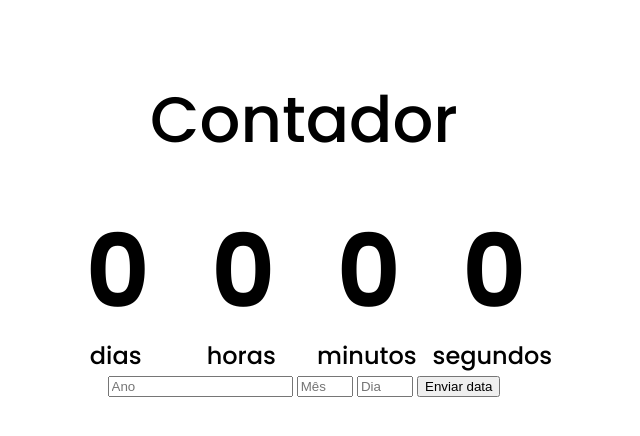
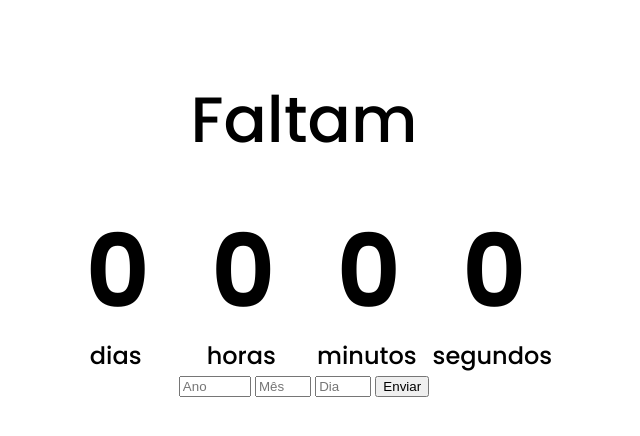
Before and after one commit to LeonardoTorresRodrigues/contador, a plain HTML site: page index.html in a window 1280 px wide. Shown: the whole page, without its empty margins (336-976 px from the left). Drawn offline with Linux system fonts and the light colour scheme.

Commit message:
Alterando h1

```diff
--- a/index.html
+++ b/index.html
@@ -9,7 +9,7 @@
     <title>Contador</title>
 </head>
 <body>
-    <h1>Contador</h1>
+    <h1>Faltam</h1>
 
     <div class="countdown-container">
         <div class="countdown-el days-c">
@@ -34,10 +34,10 @@
     </div>
 
     <div class="input-container">
-        <input type="number" name="year" min="2022" id="year" placeholder="Ano">
+        <input type="number" name="year" min="2022" max="2112" id="year" placeholder="Ano">
         <input type="number" name="month" min="1" max="12" id="month" placeholder="Mês">
         <input type="number" name="day" id="day" min="1" max="31" placeholder="Dia">
-        <button onclick="initiateCountdown()">Enviar data</button>
+        <button onclick="initiateCountdown()">Enviar</button>
     </div>
 </body>
 </html>
```
